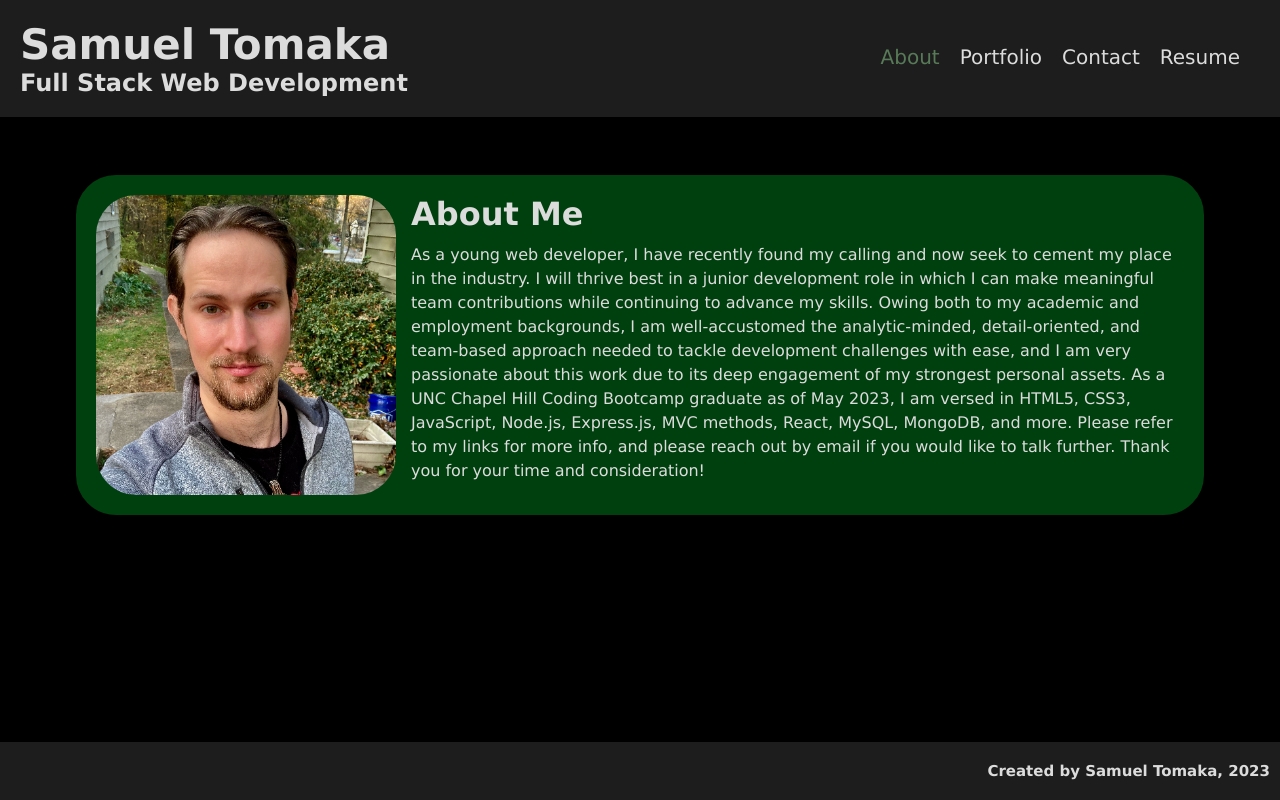
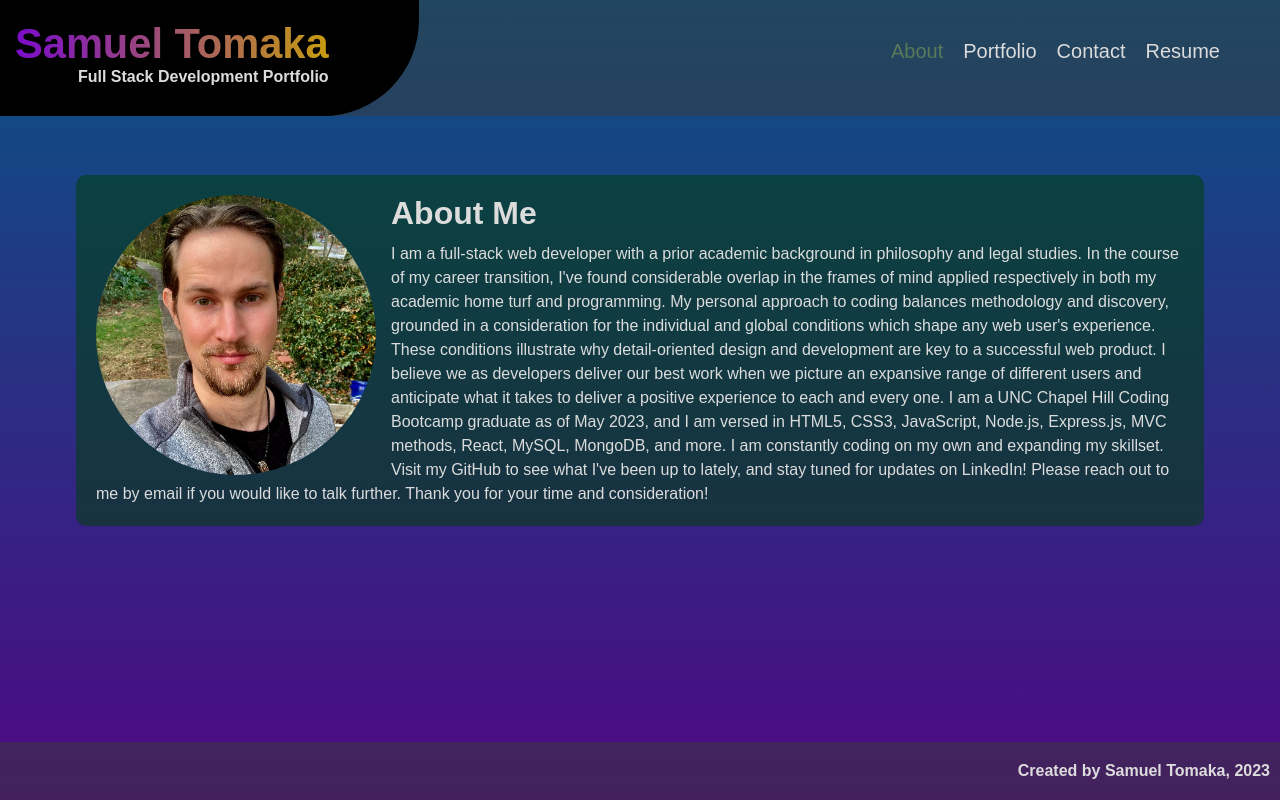
Before and after one commit to altavada/portfolio-with-react, a React (Create React App) app: page / in a window 1280 px wide. Built offline with nearby package versions, Linux system fonts and the light colour scheme.

Commit message:
UI overhaul phase 1

```diff
--- a/src/components/Header.js
+++ b/src/components/Header.js
@@ -16,15 +16,15 @@ function Header() {
     <div>
       <header>
         <div className="headline">
-          <h1>Samuel Tomaka</h1>
-          <h2>Full Stack Web Development</h2>
+            <h1>Samuel Tomaka</h1>
+          <h2 className="subtitle">Full Stack Development Portfolio</h2>
         </div>
         <nav>
           <span
             className="navbtn"
             id="about"
             onClick={handleClick}
-            style={{ color: 'rgb(88, 122, 88)' }}
+            style={{ color: "rgb(88, 122, 88)" }}
           >
             About
           </span>
--- a/src/components/sections/About.js
+++ b/src/components/sections/About.js
@@ -7,21 +7,26 @@ export default function About() {
       <section className="firstsection" id="about">
         <div className="bio">
           <img src={cestMoi} alt="Sam Tomaka professional headshot."></img>
-          <div>
+          <div className="biocontainer">
             <h2>About Me</h2>
             <p>
-              As a young web developer, I have recently found my calling and now
-              seek to cement my place in the industry. I will thrive best in a
-              junior development role in which I can make meaningful team
-              contributions while continuing to advance my skills. Owing both to
-              my academic and employment backgrounds, I am well-accustomed the
-              analytic-minded, detail-oriented, and team-based approach needed
-              to tackle development challenges with ease, and I am very
-              passionate about this work due to its deep engagement of my
-              strongest personal assets. As a UNC Chapel Hill Coding Bootcamp
-              graduate as of May 2023, I am versed in HTML5, CSS3, JavaScript,
-              Node.js, Express.js, MVC methods, React, MySQL, MongoDB, and more.
-              Please refer to my links for more info, and please reach out by
+              I am a full-stack web developer with a prior academic background
+              in philosophy and legal studies. In the course of my career
+              transition, I've found considerable overlap in the frames of mind
+              applied respectively in both my academic home turf and
+              programming. My personal approach to coding balances methodology
+              and discovery, grounded in a consideration for the individual and
+              global conditions which shape any web user's experience. These
+              conditions illustrate why detail-oriented design and development
+              are key to a successful web product. I believe we as developers
+              deliver our best work when we picture an expansive range of
+              different users and anticipate what it takes to deliver a positive
+              experience to each and every one. I am a UNC Chapel Hill Coding
+              Bootcamp graduate as of May 2023, and I am versed in HTML5, CSS3,
+              JavaScript, Node.js, Express.js, MVC methods, React, MySQL,
+              MongoDB, and more. I am constantly coding on my own and expanding
+              my skillset. Visit my GitHub to see what I've been up to lately,
+              and stay tuned for updates on LinkedIn! Please reach out to me by
               email if you would like to talk further. Thank you for your time
               and consideration!
             </p>
--- a/src/styles/Body.css
+++ b/src/styles/Body.css
@@ -1,7 +1,7 @@
 :root {
     --mutegreen: rgb(88, 122, 88);
     --fadedgreen: rgb(128, 150, 128);
-    --forest: rgb(0, 64, 14);
+    --forest: rgba(0, 64, 14, 0.554);
     --graybg: rgb(58, 58, 58);
 }
 
@@ -19,17 +19,16 @@
     background-color: var(--forest);
     width: 85%;
     min-height: 300px;
-    border: 20px solid var(--forest);
-    border-radius: 40px;
+    border-radius: 10px;
+    padding: 20px;
 }
 
 .bio img {
-    display: flex;
     max-width: 65%;
-    max-height: 300px;
+    max-height: 280px;
     float: left;
     margin-right: 15px;
-    border-radius: inherit;
+    border-radius: 50%;
 }
 
 .bio h2 {
@@ -278,3 +277,13 @@
         padding-top: 300px;
     }
 }
+
+@media screen and (max-width: 518px) {
+    .bio img {
+        margin-bottom: 20px;
+        float: none;
+    }
+    .bio {
+        text-align: center;
+    }
+}
--- a/src/styles/Header.css
+++ b/src/styles/Header.css
@@ -1,5 +1,4 @@
 header {
-    padding: 20px;
     background-color: rgba(58, 58, 58, 0.5);
     position: fixed;
     width: 100%;
@@ -8,15 +7,32 @@ header {
 
 .headline {
     display: inline-block;
+    height: 6rem;
+    padding-left: 15px;
+    padding-top: 20px;
+    padding-right: 90px;
+    border-bottom-right-radius: 6rem;
+    background-color: black;
 }
 
 h1 {
-    font-size: 42px;
+    font-size: 2.6rem;
+    background: linear-gradient(to right,#7b0bcb, #c79c10);
+    -webkit-background-clip: text;
+    -webkit-text-fill-color: transparent;
+}
+
+h2 {
+    font-size: 1rem;
+}
+
+.subtitle {
+    text-align: right;
 }
 
 nav {
     display: flex;
-    padding-top: 25px;
+    padding-top: 40px;
     padding-right: 50px;
     float: right;
     font-size: 20px;
@@ -42,5 +58,34 @@ nav {
     nav {
         flex-direction: column;
         float: none;
+        padding-top: 10px;
+    }
+    .navbtn {
+        font-size: 1rem;
     }
 }
+
+@media screen and (max-width: 418px) {
+    h1 {
+        font-size: 2.4rem;
+    }
+    h2 {
+        font-size: 0.9rem;
+    }
+    .headline {
+        height: 5rem;
+        padding-top: 11px;
+    }
+}
+
+@media screen and (max-width: 394px) {
+    h1 {
+        font-size: 2.2rem;
+    }
+}
+
+@media screen and (max-width: 370px) {
+    h1 {
+        font-size: 2.1rem;
+    }
+}
--- a/src/styles/style.css
+++ b/src/styles/style.css
@@ -1,14 +1,14 @@
 * {
-    font-family: 'Lucida Sans Unicode', 'Lucida Grande', 'Lucida Sans', Arial, sans-serif;
+    font-family: 'Libre Franklin', Arial, sans-serif;
     color: rgb(220, 220, 220);
     margin: 0px;
 }
 
 html {
-    height: 100%;
+    height: 100vh;
 }
 
-body {
-    background-color: black;
-    min-height: 100%;
+body, html {
+    background: linear-gradient(#095384, #4e0883);
+    min-height: 100vh;
 };
```
